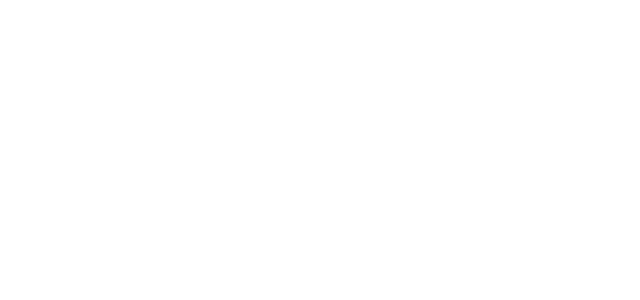
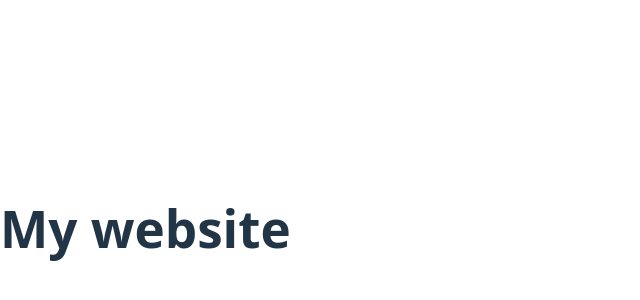
Before and after one commit to dim50dim/react_br, a React (Vite) app in the folder bro/: page / in a window 1280 px wide. Shown: the part 172-472 px from the top of the page, without its empty margins (0-640 px from the left). Built offline with nearby package versions, Linux system fonts and the light colour scheme.

Commit message:
so , that was first import, however, i did not use typescript, even though there is exptention for that.

```diff
--- a/bro/src/App.tsx
+++ b/bro/src/App.tsx
@@ -1,3 +1,4 @@
+import Header from "./Header"
 
 
 function App() {
@@ -5,7 +6,7 @@ function App() {
 
   return (
     <>
-
+    <Header/>
     </>
   )
 }
--- /dev/null
+++ b/bro/src/Header.tsx
@@ -0,0 +1,9 @@
+export default function Header() {
+    return(
+        <>
+             <header>
+                 <h1>My website</h1>
+             </header>
+        </>
+    )
+}
```
